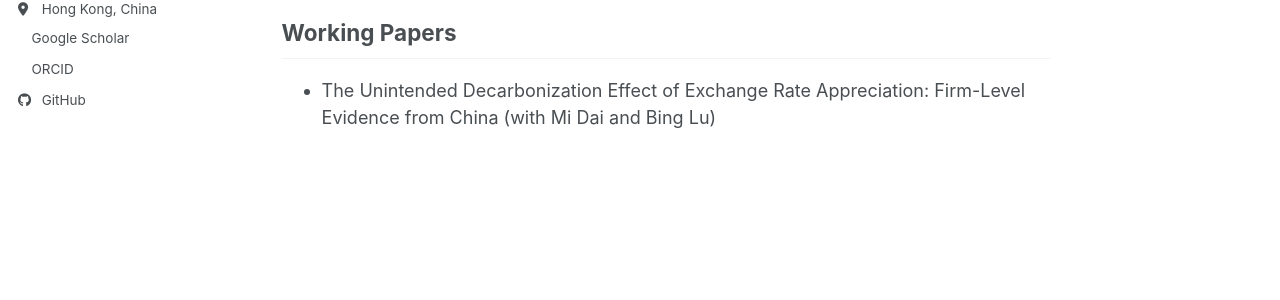
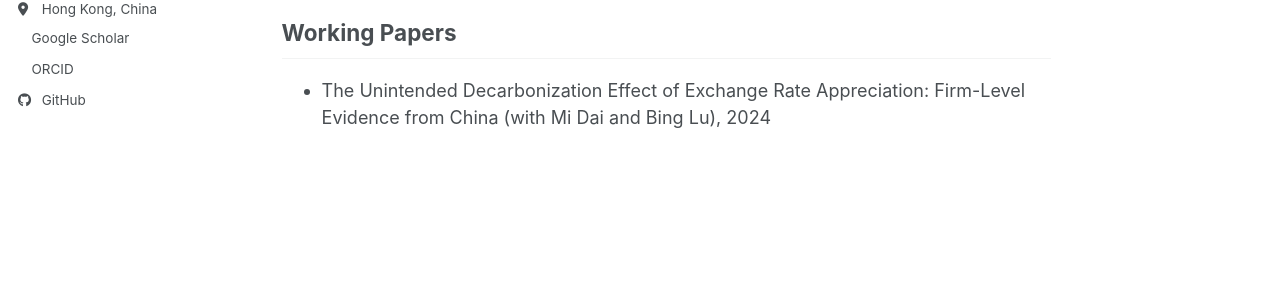
Before and after one commit to jiashuhu/jiashuhu.github.io, a Jekyll site: the page built from _pages/about.md, in a window 1280 px wide. Shown: the part 379-679 px from the top of the page. Built offline with Jekyll 4.4.1, drawn with Linux system fonts in a browser that asks for light colours; a style sheet for code colours, icons or effects is not loaded.

Commit message:
Update publication year for working paper entry

```diff
--- a/_pages/about.md
+++ b/_pages/about.md
@@ -20,4 +20,4 @@ Publications
 
 Working Papers
 ------
-* The Unintended Decarbonization Effect of Exchange Rate Appreciation: Firm-Level Evidence from China (with Mi Dai and Bing Lu)
+* The Unintended Decarbonization Effect of Exchange Rate Appreciation: Firm-Level Evidence from China (with Mi Dai and Bing Lu), 2024
```
